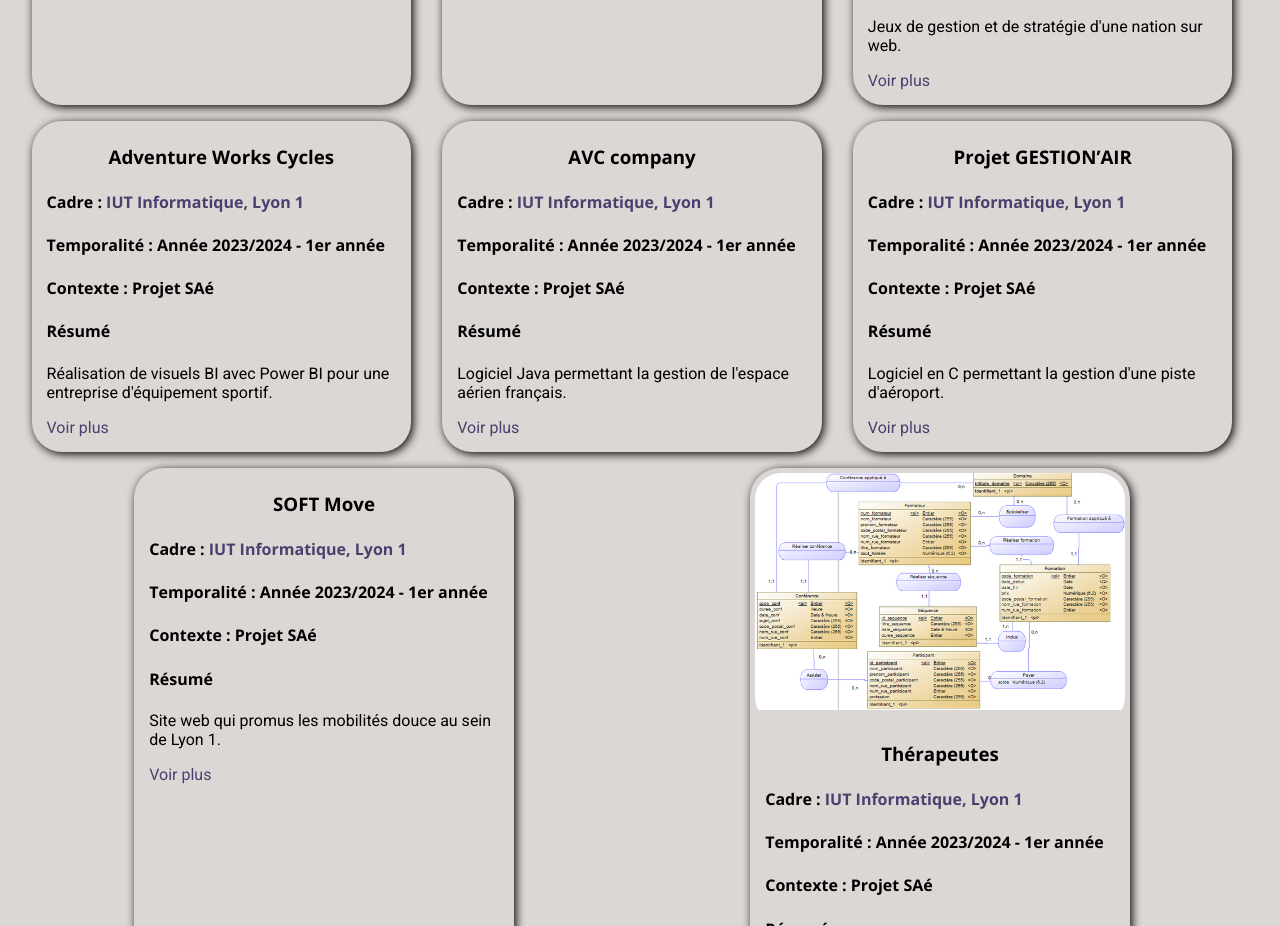
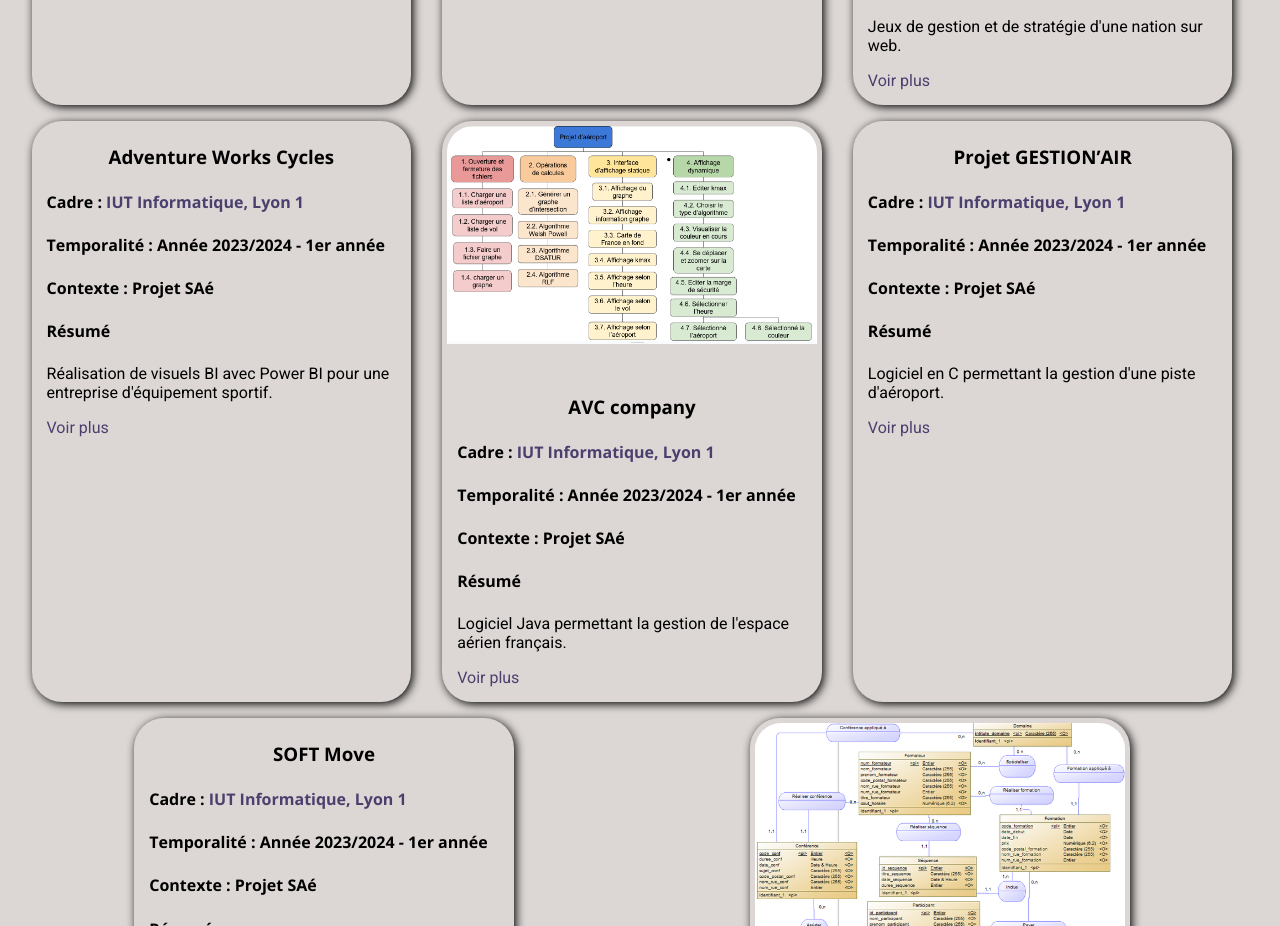
Before and after one commit to Valdu390/Portfolio, a Vue app: page / in a window 1280 px wide. Shown: the part 860-1786 px from the top of the page. Built offline with nearby package versions, Linux system fonts and the light colour scheme.

Commit message:
V0.3.4 Correction pour les images

```diff
--- a/src/data/projects.js
+++ b/src/data/projects.js
@@ -143,6 +143,10 @@
             // [MANQUE] Git vers le projet
         ],
         images: [
+            {
+                title: "Schéma représentant les tâches à réalisés",
+                link: "images/projects/avc-company-1.png"
+            },
             // [MANQUE] Images de l'application
         ],
         skills: [
```
Also changed, not shown: public/images/projects/avc-company-1.png (renamed from avc-company-1.png).
